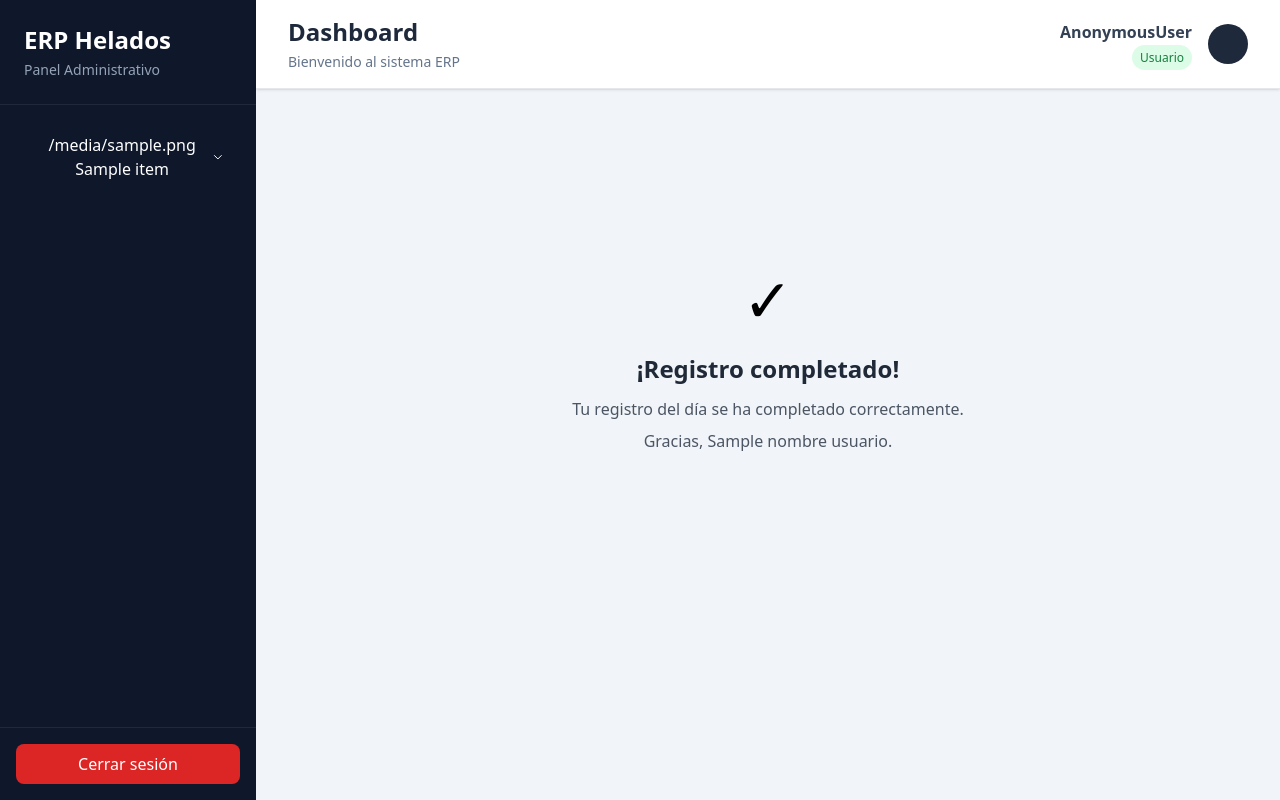
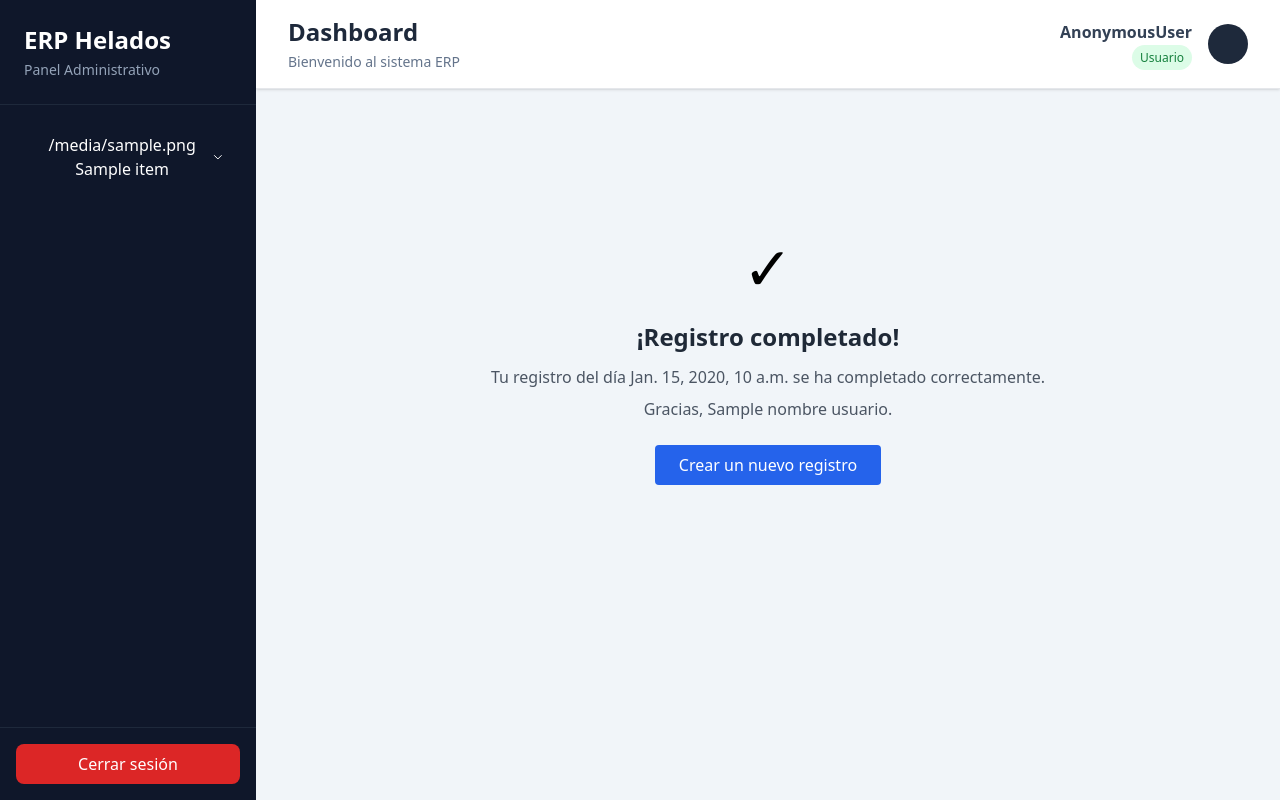
Before and after one commit to Brian2525/helados-admin, a Django app: template apps/ventas/templates/ventas/ventas_diarias/venta_diaria_completada.html in a window 1280 px wide. Run offline with Django 3.2, Linux system fonts and the light colour scheme; the template is opened without the code that fills it: most values are stand-ins (such as "Sample title", 1, 10 or a date in 2020); some libraries are stand-ins or nearby versions.

Commit message:
minor fixes ventas diarias view

```diff
--- a/apps/ventas/templates/ventas/ventas_diarias/venta_diaria_completada.html
+++ b/apps/ventas/templates/ventas/ventas_diarias/venta_diaria_completada.html
@@ -15,13 +15,19 @@
         </h1>
 
         <p class="mt-3 text-gray-600">
-            Tu registro del día se ha completado correctamente.
+            Tu registro del día {{ fecha }} se ha completado correctamente.
         </p>
 
         <p class="mt-2 text-gray-600">
             Gracias, {{ nombre_usuario }}.
         </p>
 
+        <div class="mt-6">
+            <a href="{% url 'ventas:venta_diaria_create' %}" class="inline-block bg-blue-600 text-white px-6 py-2 rounded hover:bg-blue-700 transition">
+                Crear un nuevo registro
+            </a>
+        </div>
+
     </div>
 
 </div>
```
Also changed, not shown: apps/ventas/templates/ventas/ventas_diarias/venta_diaria_form.html (+8 -0 lines), apps/ventas/views.py (+1 -12 lines).
